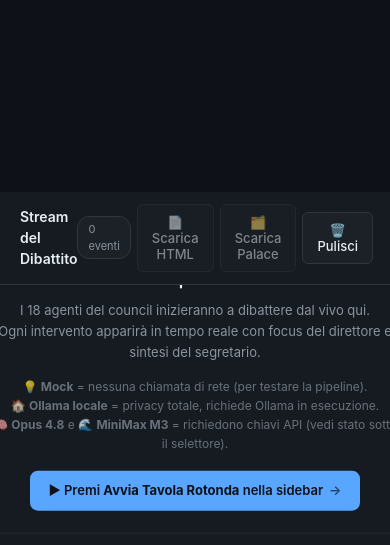
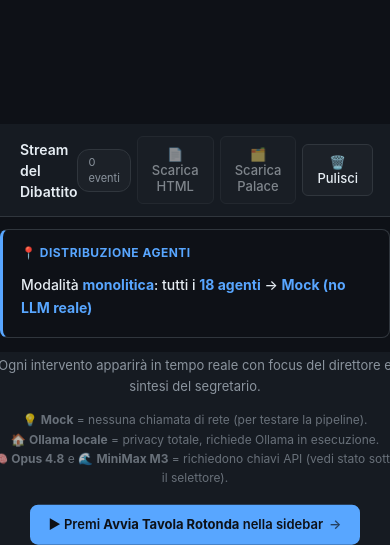
Before and after one commit to eroslifestyle/tavolarotonda, a Flask app: page / in a window 390 px wide. Shown: the part 581-1126 px from the top of the page. Run offline with Flask 3, Linux system fonts and the light colour scheme; data that the repository does not hold is empty.

Commit message:
fix(gui): routing-preview nel main panel (sidebar 320px insufficiente)
ROOT CAUSE: utente 'la finestra è troppo piccola e non si legge niente
di tutto il resto'. Il routing-preview stava nella sidebar 320px ma:
- Modalità monolitica: 1 riga ma 47 char → va a capo 2 volte
- Modalità triade: 18 agenti divisi in 3 gruppi provider → lista lunga
- Modalità round-robin: 18 agenti ciclici → lista molto lunga

In sidebar 320px - padding (16+24) = 280px utili, insufficiente per
testo a 13px (richiede ~330px) e tag agente a 11px che vanno a capo
ogni 3-4 elementi.

Fix strutturale: spostato il <div id='routing-preview'> dalla sidebar
al main panel (1600px di larghezza), sotto il toolbar 'Stream del
Dibattito'. Ora ha ~1500px utili.

Cambiamenti CSS:
1. .routing-preview (sidebar, vecchio) → .routing-preview-wide (main, nuovo)
2. border-left 3px solid accent (per ancorarlo visivamente al main)
3. padding 14px 18px, font 14px (più generoso)
4. .routing-grid con grid-template-columns: repeat(auto-fit, minmax(280px, 1fr))
   → nelle modalità multi-provider (triade/round-robin) i 3 gruppi
   appaiono side-by-side come card in una griglia responsive
5. .routing-group: bg-elev + border + padding (card visive)
6. .routing-prov: 14px bold (intestazione provider)
7. .routing-count: ml-auto a destra (N agenti allineato)
8. .routing-agent: padding 3px 9px, font 12px, white-space:nowrap

Cambiamenti JS:
- updateRoutingPreview() invariato (target ID è lo stesso)
- Label da <span> a <div> (più robusto)
- Aggiunto wrapper .routing-grid attorno ai .routing-group per la griglia

L'utente ora vede:
'📍 DISTRIBUZIONE AGENTI
 Modalità monolitica: tutti i 18 agenti → mock'

In un box largo 1500px, con bordo blu a sinistra, ben leggibile.
Per triade/round-robin, 3 card affiancate con 6 agenti per card.

```diff
--- a/gui/static/app.js
+++ b/gui/static/app.js
@@ -240,7 +240,7 @@ function updateRoutingPreview() {
 
   if (!preset.routing) {
     const mLabel = state.models.find(x => x.key === state.selectedModel)?.label || state.selectedModel;
-    preview.innerHTML = `<span class="routing-preview-label">📍 Distribuzione agenti</span>
+    preview.innerHTML = `<div class="routing-preview-label">📍 Distribuzione agenti</div>
       <div class="routing-empty">Modalità <b>monolitica</b>: tutti i <b>18 agenti</b> → <b>${escapeHtml(mLabel)}</b></div>`;
     return;
   }
@@ -259,15 +259,16 @@ function updateRoutingPreview() {
     "mock": "var(--muted)",
   };
 
-  let html = `<span class="routing-preview-label">📍 Distribuzione agenti</span>`;
+  let html = `<div class="routing-preview-label">📍 Distribuzione agenti</div><div class="routing-grid">`;
   for (const [prov, agents] of Object.entries(byProvider)) {
     const color = providerColor[prov] || "var(--muted)";
     const provLabel = state.models.find(x => x.key === prov)?.label || prov;
     html += `<div class="routing-group">
-      <div class="routing-prov" style="color:${color}">● ${escapeHtml(provLabel)} <span class="routing-count">(${agents.length} agenti)</span></div>
+      <div class="routing-prov" style="color:${color}">● ${escapeHtml(provLabel)} <span class="routing-count">${agents.length} agenti</span></div>
       <div class="routing-agents">${agents.map(a => `<span class="routing-agent" title="${escapeHtml(a)}">${escapeHtml(a)}</span>`).join(" ")}</div>
     </div>`;
   }
+  html += `</div>`;
   preview.innerHTML = html;
 }
 
--- a/gui/static/style.css
+++ b/gui/static/style.css
@@ -286,25 +286,25 @@ body {
   max-width: 100%;
 }
 
-/* === ROUTING PREVIEW === */
-.routing-preview {
+/* === ROUTING PREVIEW (WIDE - nel main panel) === */
+.routing-preview-wide {
   background: var(--bg);
   border: 1px solid var(--border);
-  border-radius: 6px;
-  padding: 10px 12px;
-  margin-top: 6px;
-  font-size: 13px;
-  max-height: 220px;
-  overflow-y: auto;
+  border-left: 3px solid var(--accent);
+  border-radius: 8px;
+  padding: 14px 18px;
+  margin: 12px 0 14px 0;
+  font-size: 14px;
+  min-height: 60px;
 }
 
 .routing-preview-label {
-  font-size: 11px;
-  font-weight: 600;
-  letter-spacing: 0.3px;
+  font-size: 12px;
+  font-weight: 700;
+  letter-spacing: 0.5px;
   text-transform: uppercase;
-  color: var(--muted);
-  margin-bottom: 6px;
+  color: var(--accent);
+  margin-bottom: 8px;
   display: block;
 }
 
@@ -313,9 +313,10 @@ body {
   font-style: normal;
   font-weight: 500;
   text-align: left;
-  padding: 2px 0;
-  line-height: 1.5;
+  padding: 4px 0;
+  line-height: 1.6;
   overflow-wrap: anywhere;
+  font-size: 14px;
 }
 
 .routing-empty b {
--- a/gui/templates/index.html
+++ b/gui/templates/index.html
@@ -56,9 +56,7 @@
           <div class="routing-empty">Caricamento preset...</div>
         </div>
       </div>
-      <div id="routing-preview" class="routing-preview">
-        <div class="routing-empty">Seleziona una modalità per vedere il routing degli agenti</div>
-      </div>
+      <!-- routing-preview spostato nel main panel per avere più spazio -->
 
       <h3>⚙️ Configurazione</h3>
 
@@ -122,6 +120,11 @@ Quali sono i prossimi passi?"></textarea>
         </div>
       </div>
 
+      <!-- ROUTING PREVIEW: spostato qui per avere più spazio (sidebar 320px insufficiente per 18 agenti) -->
+      <div id="routing-preview" class="routing-preview-wide">
+        <div class="routing-empty">Seleziona una modalità per vedere il routing degli agenti</div>
+      </div>
+
       <div class="stream-container">
         <div id="stream" class="stream"></div>
         <div id="empty-state" class="empty-state">
```
Also changed, not shown: other parts of gui/static/style.css (+26 -8 lines).
